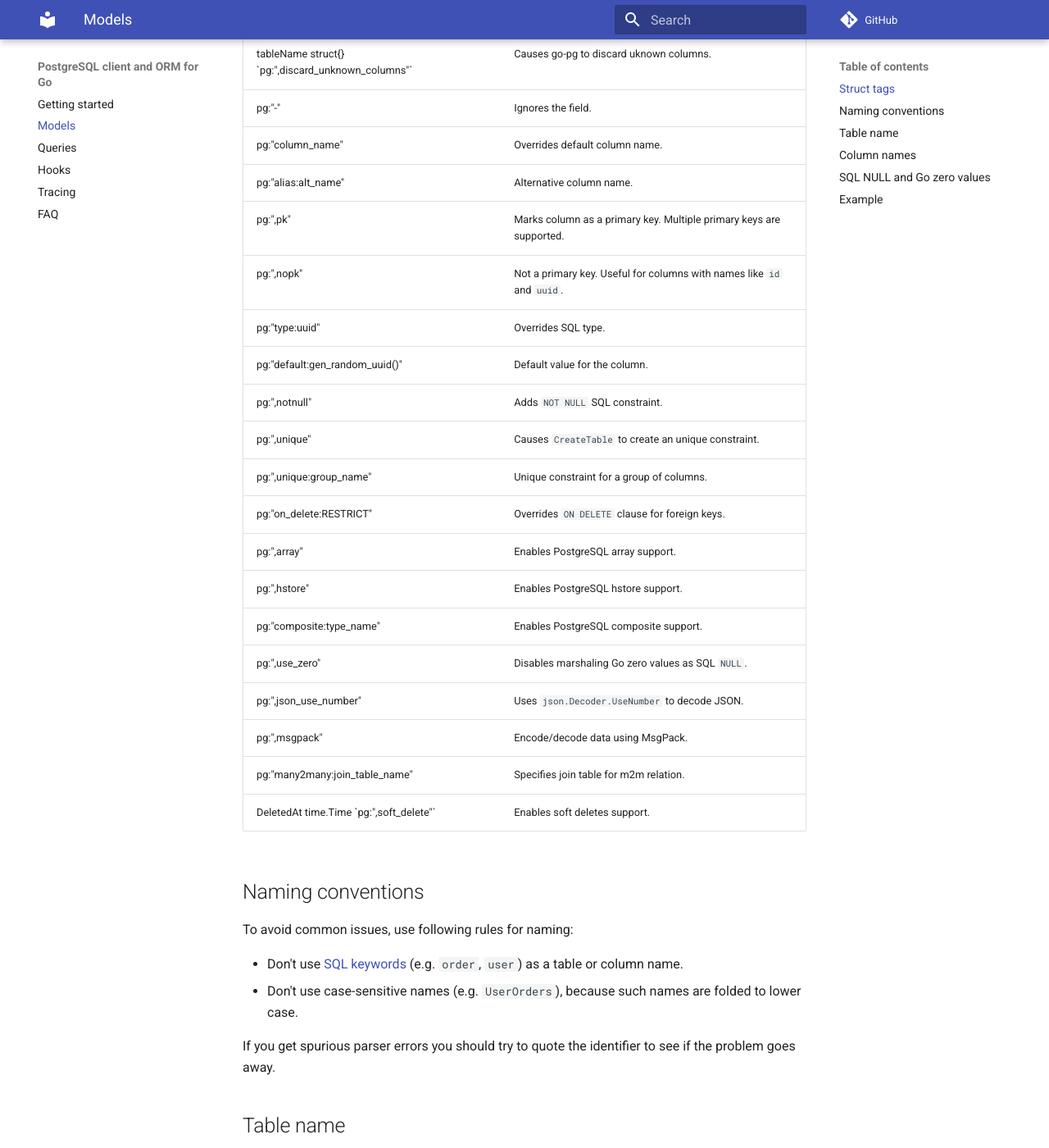
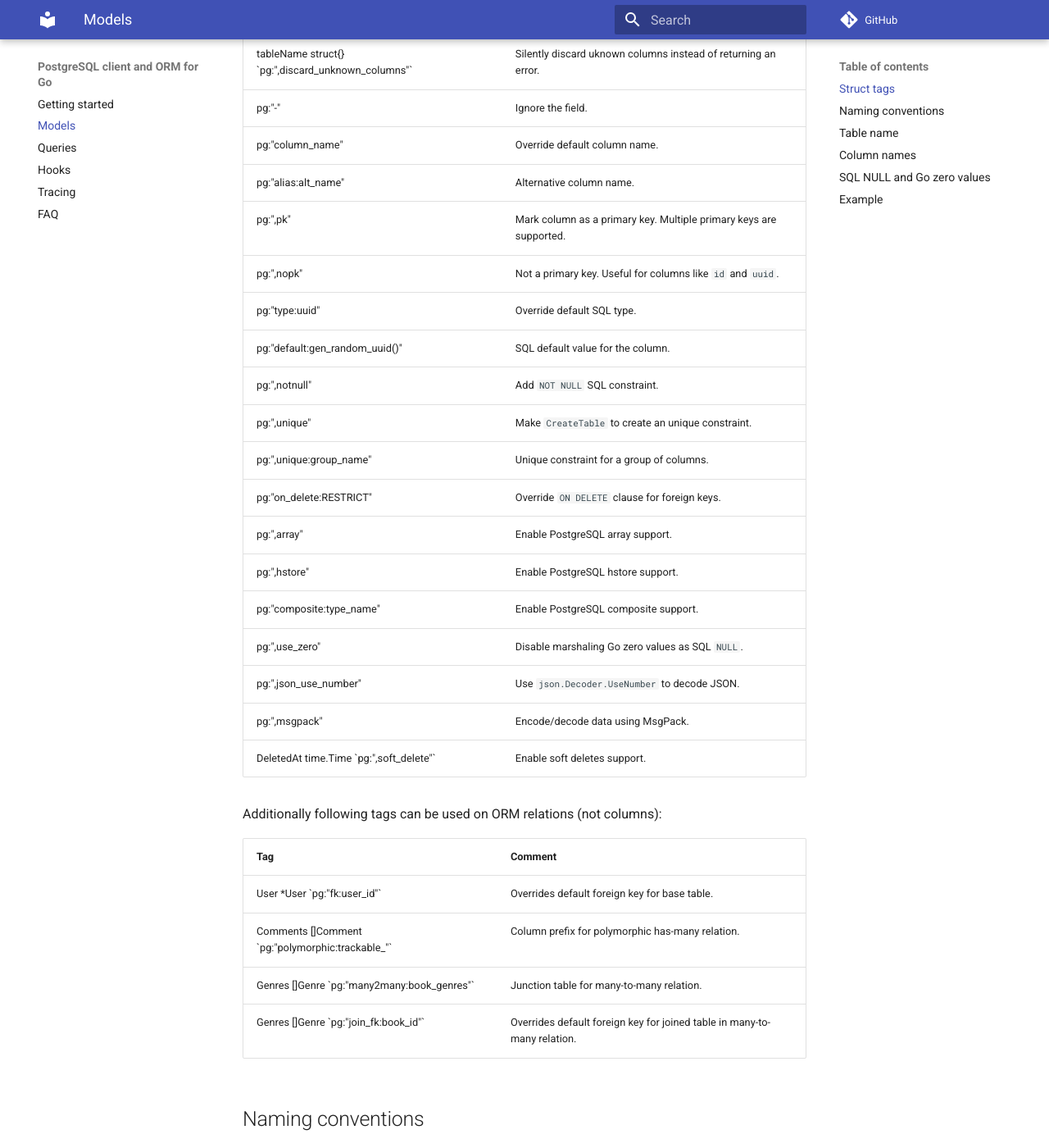
Before and after one commit to go-pg/docs, an MkDocs documentation site: the page built from docs/models.md, in a window 1280 px wide and 1400 px high, scrolled down 549 px. Shown: the whole window at 82% size. Built offline with MkDocs 1.6.1 and Material for MkDocs 9.7.7, drawn with Linux system fonts in a browser that asks for light colours; comment, search, counter and statistics services are not loaded; some of the changed text lies outside the part shown.

Commit message:
Add missing struct tags

```diff
--- a/docs/models.md
+++ b/docs/models.md
@@ -6,46 +6,60 @@ ignored.
 
 ## Struct tags
 
-go-pg recognizes following struct field tags:
+go-pg recognizes following optional struct field tags:
 
-| Tag                                                  | Comment                                                                |
-| ---------------------------------------------------- | ---------------------------------------------------------------------- |
-| tableName struct{} \`pg:"table_name"\`               | Overrides default table name.                                          |
-| tableName struct{} \`pg:"alias:table_alias"\`        | Overrides default table alias name.                                    |
-| tableName struct{} \`pg:"select:view_name"\`         | Overrides table name for SELECT queries.                               |
-| tableName struct{} \`pg:",discard_unknown_columns"\` | Causes go-pg to discard uknown columns.                                |
-| pg:"-"                                               | Ignores the field.                                                     |
-| pg:"column_name"                                     | Overrides default column name.                                         |
-| pg:"alias:alt_name"                                  | Alternative column name.                                               |
-| pg:",pk"                                             | Marks column as a primary key. Multiple primary keys are supported.    |
-| pg:",nopk"                                           | Not a primary key. Useful for columns with names like `id` and `uuid`. |
-| pg:"type:uuid"                                       | Overrides SQL type.                                                    |
-| pg:"default:gen_random_uuid()"                       | Default value for the column.                                          |
-| pg:",notnull"                                        | Adds `NOT NULL` SQL constraint.                                        |
-| pg:",unique"                                         | Causes `CreateTable` to create an unique constraint.                   |
-| pg:",unique:group_name"                              | Unique constraint for a group of columns.                              |
-| pg:"on_delete:RESTRICT"                              | Overrides `ON DELETE` clause for foreign keys.                         |
-| pg:",array"                                          | Enables PostgreSQL array support.                                      |
-| pg:",hstore"                                         | Enables PostgreSQL hstore support.                                     |
-| pg:"composite:type_name"                             | Enables PostgreSQL composite support.                                  |
-| pg:",use_zero"                                       | Disables marshaling Go zero values as SQL `NULL`.                      |
-| pg:",json_use_number"                                | Uses `json.Decoder.UseNumber` to decode JSON.                          |
-| pg:",msgpack"                                        | Encode/decode data using MsgPack.                                      |
-| pg:"many2many:join_table_name"                       | Specifies join table for m2m relation.                                 |
-| DeletedAt time.Time \`pg:",soft_delete"\`            | Enables soft deletes support.                                          |
+| Tag                                                  | Comment                                                            |
+| ---------------------------------------------------- | ------------------------------------------------------------------ |
+| tableName struct{} \`pg:"table_name"\`               | Override default table name.                                       |
+| tableName struct{} \`pg:"alias:table_alias"\`        | Override default table alias name.                                 |
+| tableName struct{} \`pg:"select:view_name"\`         | Override table name for SELECT queries.                            |
+| tableName struct{} \`pg:",discard_unknown_columns"\` | Silently discard uknown columns instead of returning an error.     |
+| pg:"-"                                               | Ignore the field.                                                  |
+| pg:"column_name"                                     | Override default column name.                                      |
+| pg:"alias:alt_name"                                  | Alternative column name.                                           |
+| pg:",pk"                                             | Mark column as a primary key. Multiple primary keys are supported. |
+| pg:",nopk"                                           | Not a primary key. Useful for columns like `id` and `uuid`.        |
+| pg:"type:uuid"                                       | Override default SQL type.                                         |
+| pg:"default:gen_random_uuid()"                       | SQL default value for the column.                                  |
+| pg:",notnull"                                        | Add `NOT NULL` SQL constraint.                                     |
+| pg:",unique"                                         | Make `CreateTable` to create an unique constraint.                 |
+| pg:",unique:group_name"                              | Unique constraint for a group of columns.                          |
+| pg:"on_delete:RESTRICT"                              | Override `ON DELETE` clause for foreign keys.                      |
+| pg:",array"                                          | Enable PostgreSQL array support.                                   |
+| pg:",hstore"                                         | Enable PostgreSQL hstore support.                                  |
+| pg:"composite:type_name"                             | Enable PostgreSQL composite support.                               |
+| pg:",use_zero"                                       | Disable marshaling Go zero values as SQL `NULL`.                   |
+| pg:",json_use_number"                                | Use `json.Decoder.UseNumber` to decode JSON.                       |
+| pg:",msgpack"                                        | Encode/decode data using MsgPack.                                  |
+| DeletedAt time.Time \`pg:",soft_delete"\`            | Enable soft deletes support.                                       |
+
+Additionally following tags can be used on ORM relations (not columns):
+
+| Tag                                                 | Comment                                                                  |
+| --------------------------------------------------- | ------------------------------------------------------------------------ |
+| User \*User \`pg:"fk:user_id"\`                     | Overrides default foreign key for base table.                            |
+| Comments []Comment \`pg:"polymorphic:trackable\_"\` | Column prefix for polymorphic has-many relation.                         |
+| Genres []Genre \`pg:"many2many:book_genres"\`       | Junction table for many-to-many relation.                                |
+| Genres []Genre \`pg:"join_fk:book_id"\`             | Overrides default foreign key for joined table in many-to-many relation. |
 
 ## Naming conventions
 
-To avoid common issues, use following rules for naming:
-
-- Don't use
-  [SQL keywords](https://www.postgresql.org/docs/12/sql-keywords-appendix.html)
-  (e.g. `order`, `user`) as a table or column name.
-- Don't use case-sensitive names (e.g. `UserOrders`), because such names are
-  folded to lower case.
+To avoid errors, use [snake_case](https://en.wikipedia.org/wiki/Snake_case)
+names.
 
 If you get spurious parser errors you should try to quote the identifier to see
 if the problem goes away.
+
+<!-- prettier-ignore -->
+!!! warning
+    Don't use
+    [SQL keywords](https://www.postgresql.org/docs/12/sql-keywords-appendix.html)
+    (e.g. `order`, `user`) as an identifier.
+
+<!-- prettier-ignore -->
+!!! warning
+    Don't use case-sensitive names, because such names are folded
+    to lower case (e.g. `UserOrders` becomes `userorder`).
 
 ## Table name
 
@@ -118,13 +132,13 @@ PostgreSQL `text`. Default column type can be overriden with
 | net.IP             | inet             |
 | net.IPNet          | cidr             |
 
-In order to use PostgreSQL array you have to add `pg:",array"`
-[tag to the struct field](https://pkg.go.dev/github.com/go-pg/pg/v10?tab=doc#example-DB-Model-PostgresArrayStructTag)
+To use PostgreSQL array, add `pg:",array"`
+[struct tag](https://pkg.go.dev/github.com/go-pg/pg/v10?tab=doc#example-DB-Model-PostgresArrayStructTag)
 or use
 [pg.Array wrapper](https://pkg.go.dev/github.com/go-pg/pg/v10?tab=doc#example-Array).
 
-In order to use PostgreSQL Hstore you have to add `pg:",hstore"`
-[tag to the struct field](https://pkg.go.dev/github.com/go-pg/pg/v10?tab=doc#example-DB-Model-HstoreStructTag)
+To use PostgreSQL Hstore, add `pg:",hstore"`
+[struct tag](https://pkg.go.dev/github.com/go-pg/pg/v10?tab=doc#example-DB-Model-HstoreStructTag)
 or use
 [pg.Hstore wrapper](https://pkg.go.dev/github.com/go-pg/pg/v10?tab=doc#example-Hstore).
 
```
